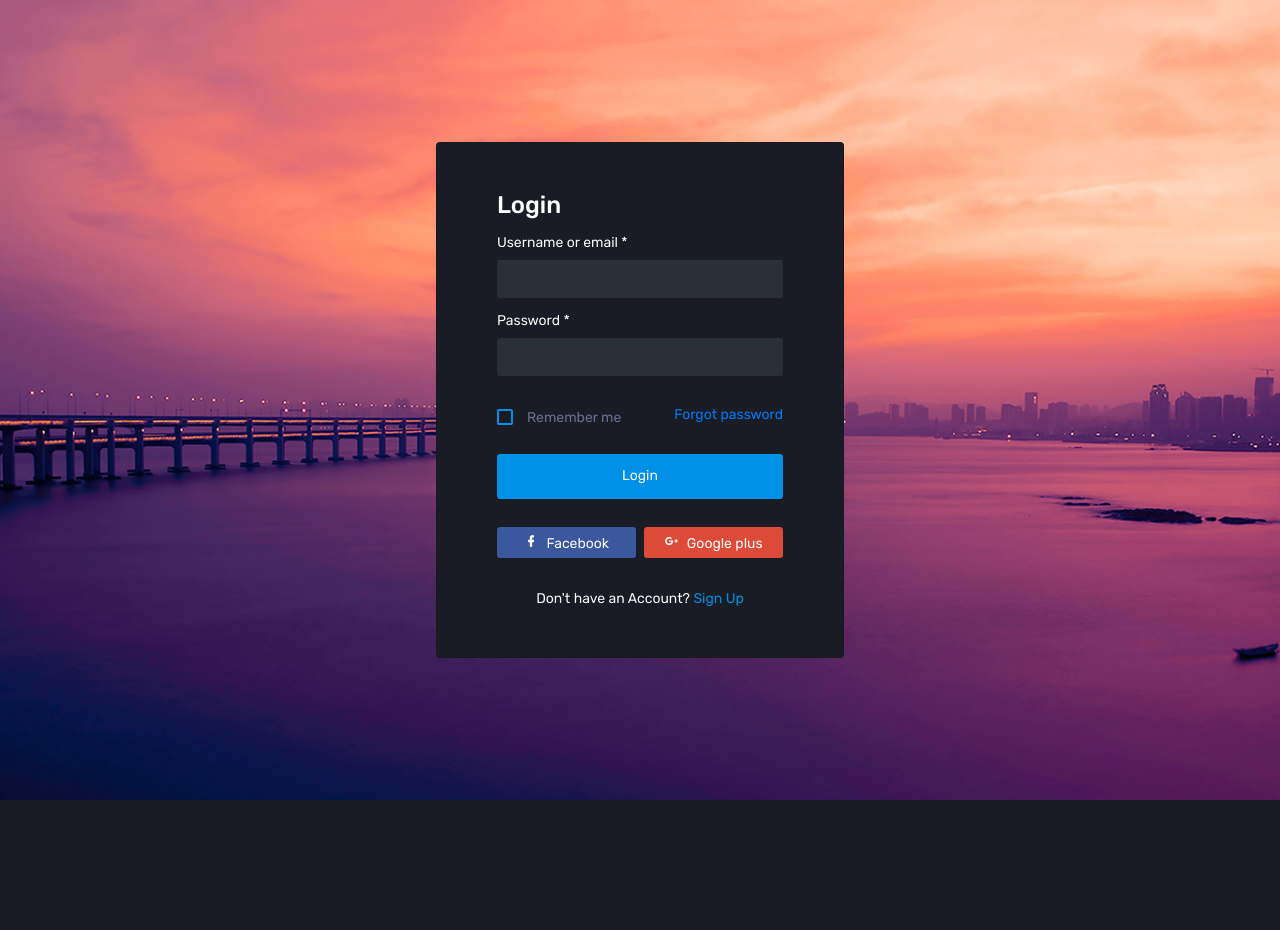
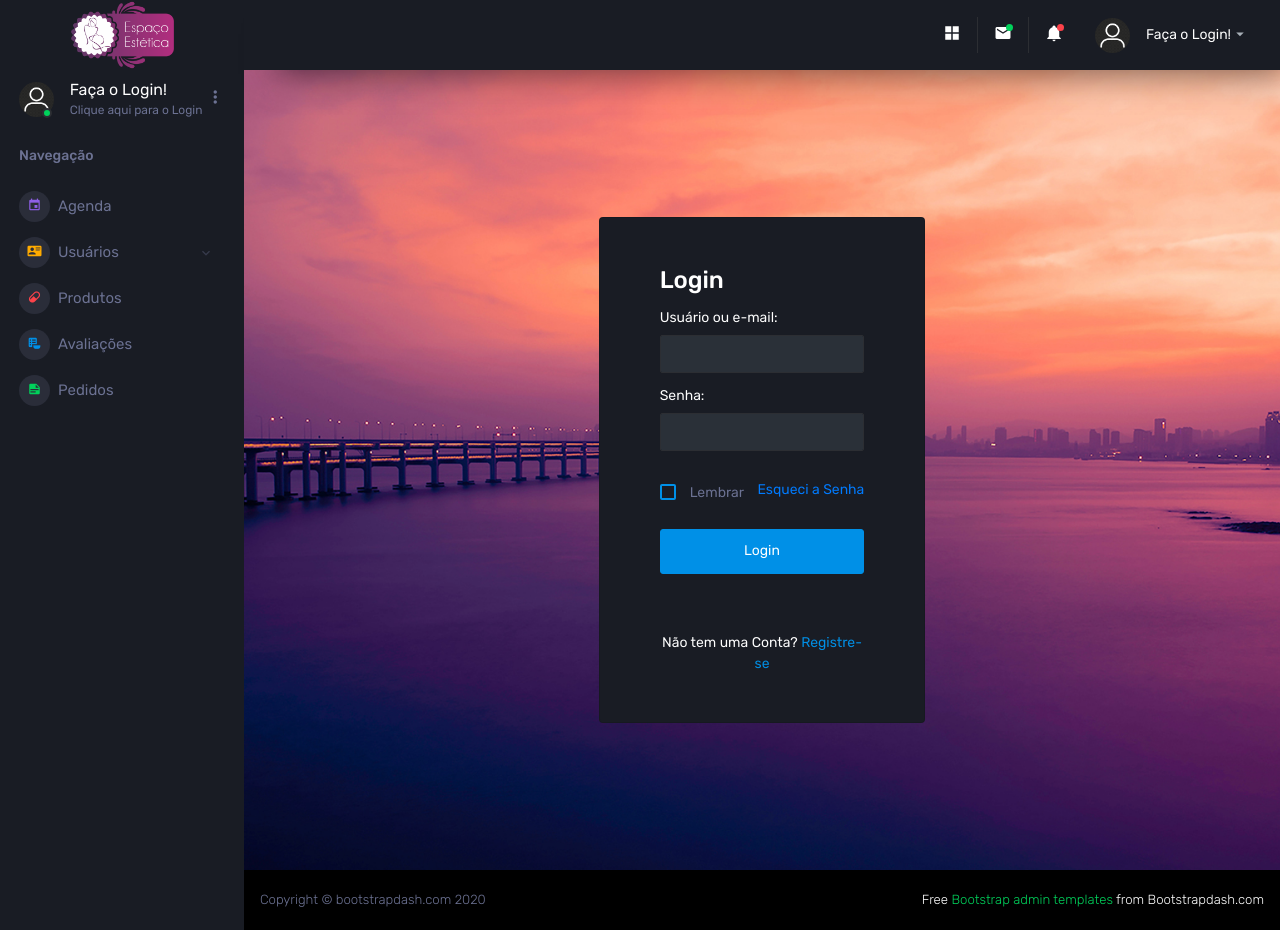
Before and after one commit to pedro-kn/mew, a PHP site: page /login.php in a window 1280 px wide. Before the commit the page ends 800 px from the top, so only its background shows below. Run offline with PHP 8.4, Linux system fonts and the light colour scheme; style sheets or scripts are compiled from the project's sources.

Commit message:
Finalizações 2

```diff
--- a/header.php
+++ b/header.php
@@ -1,3 +1,24 @@
+<?php
+     //FUNÇOES PARA LOGOUT DE USUARIOS (COOKIES ESTAO SENDO SETADOS EM login.php)
+     function logOut() {
+        //setcookie('userDetails[username]',"", time()-1200);
+
+        setcookie("idUsuario","", time()-1200);
+        setcookie("nome","", time()-1200);
+        setcookie("senha","", time()-1200);
+        setcookie("permissao","", time()-1200);
+        //unset($_COOKIE);
+    }
+
+    if ('POST' === $_SERVER['REQUEST_METHOD'])
+    {
+        logOut();
+        header('Location: ./login.php');
+        exit;
+    }
+
+?>
+
 <!DOCTYPE html>
 <html lang="en">
 
@@ -39,6 +60,8 @@
 
 		<link href="./assets/bootstrap/js/bootstrap.min.js" rel="stylesheet">
 
+
   </head>
 
+
     <div class="container-scroller">
--- a/login.php
+++ b/login.php
@@ -1,25 +1,103 @@
-<!DOCTYPE html>
-<html lang="en">
-  <head>
-    <!-- Required meta tags -->
-    <meta charset="utf-8">
-    <meta name="viewport" content="width=device-width, initial-scale=1, shrink-to-fit=no">
-    <title>Corona Admin</title>
-    <!-- plugins:css -->
-    <link rel="stylesheet" href="../../assets/vendors/mdi/css/materialdesignicons.min.css">
-    <link rel="stylesheet" href="../../assets/vendors/css/vendor.bundle.base.css">
-    <!-- endinject -->
-    <!-- Plugin css for this page -->
-    <!-- End plugin css for this page -->
-    <!-- inject:css -->
-    <!-- endinject -->
-    <!-- Layout styles -->
-    <link rel="stylesheet" href="../../assets/css/style.css">
-    <!-- End layout styles -->
-    <link rel="shortcut icon" href="../../assets/images/favicon.png" />
-  </head>
-  <body>
-    <div class="container-scroller">
+<?php
+
+include("db.php");
+$db = new Database();
+
+/* * * * * * * * * * * * * * * * * * * * * * * * * * * * * * * * * * * * * * * * * * * * * * * * * * * * * * * * * * * * * * * * * * * * * * * * * * * * * * * * * * * * * * * * * * * * * * *
+* Verificação de ações requisitadas via AJAX:
+* * * * * * * * * * * * * * * * * * * * * * * * * * * * * * * * * * * * * * * * * * * * * * * * * * * * * * * * * * * * * * * * * * * * * * * * * * * * * * * * * * * * * * * * * * * * * * */
+if (isset($_GET["a"])) {
+
+	/* * * * * * * * * * * * * * * * * * * * * * * * * * * * * * * * * * * * * * * * * * * * * * * * * * * * * * * * * * * * * * * * * * * * * * * * * * * * * * * * * * * * * * * * * * * * * * *
+	* Edita conteúdo:
+	* * * * * * * * * * * * * * * * * * * * * * * * * * * * * * * * * * * * * * * * * * * * * * * * * * * * * * * * * * * * * * * * * * * * * * * * * * * * * * * * * * * * * * * * * * * * * * */
+	if ($_GET["a"] == "monta_cookie") {
+
+		$nome = $_POST["nome"];
+		$senha = md5($_POST["senha"]);
+
+		if($nome == "" || $senha == ""){
+			echo '<div class="alert alert-warning" role="alert">';
+				echo 'O campo nome ou senha se encontra vazio!';
+			echo '</div>';
+		}else{
+
+			$sel = $db->select("SELECT idUsuario, nome, statuscli, senha FROM usuarios WHERE nome = '$nome'");
+			//print_r(empty($sel));
+			//die();
+			if(!empty($sel)){
+				if ($sel[0]["senha"]==$senha) {
+
+					setcookie("idUsuario", md5($sel[0]["idUsuario"].time()), 0);
+					setcookie("nome", $nome, 0);
+					setcookie("senha", $senha, 0);
+					setcookie("permissao", $sel[0]["statuscli"], 0);
+
+					echo 1;
+
+				}elseif($senha !== $sel[0]["senha"]){
+					echo '<div class="alert alert-warning" role="alert">';
+						echo 'Senha Incorreta!';
+					echo '</div>';
+				}else{
+					echo '<div class="alert alert-warning" role="alert">';
+						echo 'Nome de Usuario Incorreto!';
+					echo '</div>';
+				}
+			}else{
+				echo '<div class="alert alert-warning" role="alert">';
+					echo 'Não há registro desse nome de Usuario!';
+				echo '</div>';
+			}
+
+		}
+	}
+
+	die();
+}
+include('header.php');
+include('sidebar.php');
+include('navbar.php');
+
+?>
+
+<script>
+	/* * * * * * * * * * * * * * * * * * * * * * * * * * * * * * * * * * * * * * * * * * * * * * * * * * * * * * * * * * * * * * * * * * * * * * * * * * * * * * * * * * * * * * * * * * * * * * *
+	 * Monta Cookie:
+	 * * * * * * * * * * * * * * * * * * * * * * * * * * * * * * * * * * * * * * * * * * * * * * * * * * * * * * * * * * * * * * * * * * * * * * * * * * * * * * * * * * * * * * * * * * * * * * */
+	var ajax_div = $.ajax(null);
+	const cookie_onclick = () => {
+		if (ajax_div) {
+			ajax_div.abort();
+		}
+		ajax_div = $.ajax({
+			cache: false,
+			async: true,
+			url: '?a=monta_cookie',
+			type: 'post',
+			data: {
+				nome: $("#user_login").val(),
+				senha: $("#senha_login").val(),
+			},
+			beforeSend: function() {
+				$('#div_retorno').html('<div class="spinner-grow m-3 text-primary" role="status"><span class="visually-hidden">Aguarde...</span></div>');
+			},
+			success: function retorno_ajax(retorno) {
+				console.log(retorno);
+				if(retorno==1){
+					document.location.href="./main.php";
+				}else{
+					if (retorno) {
+						$('#div_retorno').html(retorno);
+					} else {
+						alert("ERRO! " + retorno);
+					}
+				}
+			}
+		});
+	}
+</script>
+
 <div class="container-fluid page-body-wrapper full-page-wrapper">
 	<div class="row w-100 m-0">
 		<div class="content-wrapper full-page-wrapper d-flex align-items-center auth login-bg">
@@ -27,32 +105,30 @@
 				<div class="card-body px-5 py-5">
 					<h3 class="card-title text-left mb-3">Login</h3>
 						<form>
+					<!-- <form name="login" method="POST" enctype="multipart/form-data" class="form" action="./loginprocess.php">-->
 						<div class="form-group">
-                    <label>Username or email *</label>
-                    <input type="text" class="form-control p_input">
+							<label>Usuário ou e-mail:</label>
+							<input type="text" id="user_login" name="user_login" class="form-control p_input">
 						</div>
 						<div class="form-group">
-                    <label>Password *</label>
-                    <input type="text" class="form-control p_input">
+							<label>Senha:</label>
+							<input type="text" id="senha_login" name="senha_login" class="form-control p_input">
 						</div>
 						<div class="form-group d-flex align-items-center justify-content-between">
 							<div class="form-check">
 								<label class="form-check-label">
-                        <input type="checkbox" class="form-check-input"> Remember me </label>
+									<input type="checkbox" class="form-check-input">Lembrar</label>
 							</div>
-                    <a href="#" class="forgot-pass">Forgot password</a>
+							<a href="#" class="forgot-pass">Esqueci a Senha</a>
 						</div>
+						</form>
 						<div class="text-center">
-                    <button type="submit" class="btn btn-primary btn-block enter-btn">Login</button>
+							<button type="submit" onclick="cookie_onclick()" class="btn btn-primary btn-block enter-btn">Login</button>
 						</div>
-                  <div class="d-flex">
-                    <button class="btn btn-facebook mr-2 col">
-                      <i class="mdi mdi-facebook"></i> Facebook </button>
-                    <button class="btn btn-google col">
-                      <i class="mdi mdi-google-plus"></i> Google plus </button>
-                  </div>
-                  <p class="sign-up">Don't have an Account?<a href="#"> Sign Up</a></p>
-                </form>
+
+						<div id="div_retorno" class="d-flex"></div>
+						<p class="sign-up">Não tem uma Conta?<a href="#"> Registre-se</a></p>
+
 				</div>
 			</div>
 		</div>
@@ -61,19 +137,10 @@
 	<!-- row ends -->
 </div>
 <!-- page-body-wrapper ends -->
-    </div>
-    <!-- container-scroller -->
-    <!-- plugins:js -->
-    <script src="../../assets/vendors/js/vendor.bundle.base.js"></script>
-    <!-- endinject -->
-    <!-- Plugin js for this page -->
-    <!-- End plugin js for this page -->
-    <!-- inject:js -->
-    <script src="../../assets/js/off-canvas.js"></script>
-    <script src="../../assets/js/hoverable-collapse.js"></script>
-    <script src="../../assets/js/misc.js"></script>
-    <script src="../../assets/js/settings.js"></script>
-    <script src="../../assets/js/todolist.js"></script>
-    <!-- endinject -->
-  </body>
-</html>
+
+
+
+
+<?php
+include('bottom.php');
+?>
--- a/navbar.php
+++ b/navbar.php
@@ -1,3 +1,6 @@
+
+
+
 <div class="container-fluid page-body-wrapper">
     <nav class="navbar p-0 fixed-top d-flex flex-row">
     <div class="navbar-brand-wrapper d-flex d-lg-none align-items-center justify-content-center">
@@ -107,9 +110,17 @@
         <li class="nav-item dropdown">
             <a class="nav-link" id="profileDropdown" href="" data-toggle="dropdown">
             <div class="navbar-profile">
-                <img class="img-xs rounded-circle" src="assets/coronafree/template/assets/images/faces/pedro.jpeg" alt="">
-                <p class="mb-0 d-none d-sm-block navbar-profile-name">Faça o Login!</p>
-                <i class="mdi mdi-menu-down d-none d-sm-block"></i>
+            <?php
+                if(!empty($_COOKIE['nome'])){
+                    echo '<img class="img-xs rounded-circle" src="assets/coronafree/template/assets/images/faces/user.png" alt="">';
+                    echo '<p class="mb-0 d-none d-sm-block navbar-profile-name">'.$_COOKIE['nome'].'</p>';
+                    echo '<i class="mdi mdi-menu-down d-none d-sm-block"></i>';
+                }else{
+                    echo '<img class="img-xs rounded-circle" src="assets/coronafree/template/assets/images/faces/user.png" alt="">';
+                    echo '<p class="mb-0 d-none d-sm-block navbar-profile-name">Faça o Login!</p>';
+                    echo '<i class="mdi mdi-menu-down d-none d-sm-block"></i>';
+                }
+            ?>
             </div>
             </a>
             <div class="dropdown-menu dropdown-menu-right navbar-dropdown preview-list" aria-labelledby="profileDropdown">
@@ -126,15 +137,31 @@
                 </div>
             </a>
             <div class="dropdown-divider"></div>
-            <a class="dropdown-item preview-item" href="login.php">
-                <div class="preview-thumbnail">
-                <div class="preview-icon bg-dark rounded-circle">
-                    <i class="mdi mdi-logout text-danger"></i>
-                </div>
-                </div>
-                <div class="preview-item-content" >
-               <p class="preview-subject mb-1">Log in</p>
-                </div>
+            <?php
+            if(!empty($_COOKIE['nome'])){
+                echo '<form action="'.($_SERVER['PHP_SELF']).'" method="POST">';
+                echo '<input type="submit" class="dropdown-item preview-item">';
+                    echo '<div class="preview-thumbnail">';
+                    echo '<div class="preview-icon bg-dark  rounded-circle">';
+                        echo '<i class="mdi mdi-logout text-danger"></i>';
+                    echo '</div>';
+                    echo '</div>';
+                    echo '<div class="preview-item-content" >';
+                        echo '<p class="preview-subject mb-1">Log out</p>';
+                    echo '</div>';
+                echo '<form>';
+                }else{
+                    echo '<a class="dropdown-item preview-item" href="login.php">';
+                    echo '<div class="preview-thumbnail">';
+                    echo '<div class="preview-icon bg-dark  rounded-circle">';
+                        echo '<i class="mdi mdi-logout text-danger"></i>';
+                    echo '</div>';
+                    echo '</div>';
+                    echo '<div class="preview-item-content" >';
+                        echo '<p class="preview-subject mb-1">Log in</p>';
+                    echo '</div>';
+                }
+                ?>
             </a>
             <div class="dropdown-divider"></div>
             <p class="p-3 mb-0 text-center">Configurações Avançadas</p>
--- a/sidebar.php
+++ b/sidebar.php
@@ -13,12 +13,22 @@
       <div class="profile-desc">
         <div class="profile-pic">
           <div class="count-indicator">
-            <img class="img-xs rounded-circle " src="assets/coronafree/template/assets/images/faces/pedro.jpeg" alt="">
+            <img class="img-xs rounded-circle " src="assets/coronafree/template/assets/images/faces/user.png" alt="">
             <span class="count bg-success"></span>
           </div>
           <div class="profile-name">
-            <h5 class="mb-0 font-weight-normal">Pedro Kneubuehler</h5>
-            <span>Key Member</span>
+
+          <?php
+            if(!empty($_COOKIE['nome'])){
+              echo '<h5 class="mb-0 font-weight-normal">'.$_COOKIE['nome'].'</h5>';
+              echo '<span>Usuario Nível '.$_COOKIE['permissao'].'</span>';
+            }else{
+              echo '<a href="./login.php">';
+              echo '<h5 class="mb-0 font-weight-normal">Faça o Login!</h5>';
+              echo '<span>Clique aqui para o Login</span>';
+              echo '</a>';
+            }
+          ?>
           </div>
         </div>
         <a href="#" id="profile-dropdown" data-toggle="dropdown"><i class="mdi mdi-dots-vertical"></i></a>
```
Also changed, not shown: testes.php (+1 -22 lines), vendedor.php (+19 -2 lines), assets/coronafree/template/assets/images/faces/user.png (added). Lines whose indentation alone changed are shown as unchanged.
